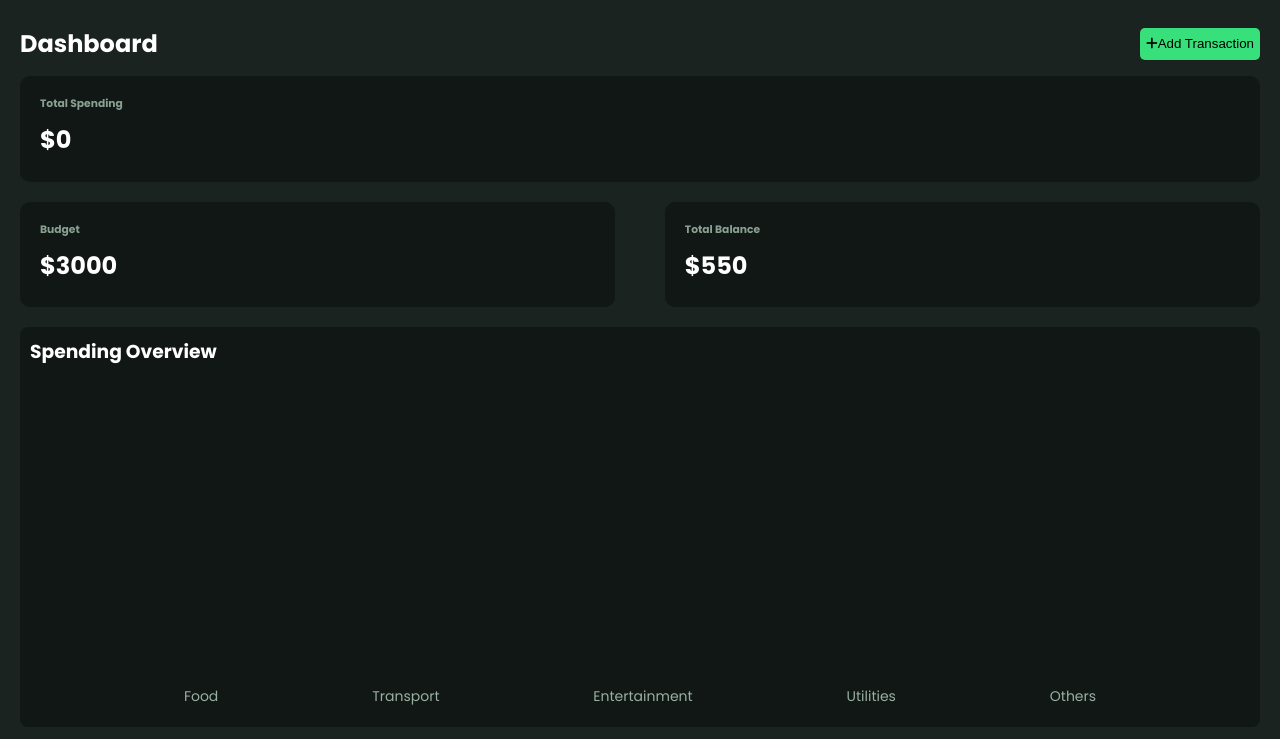
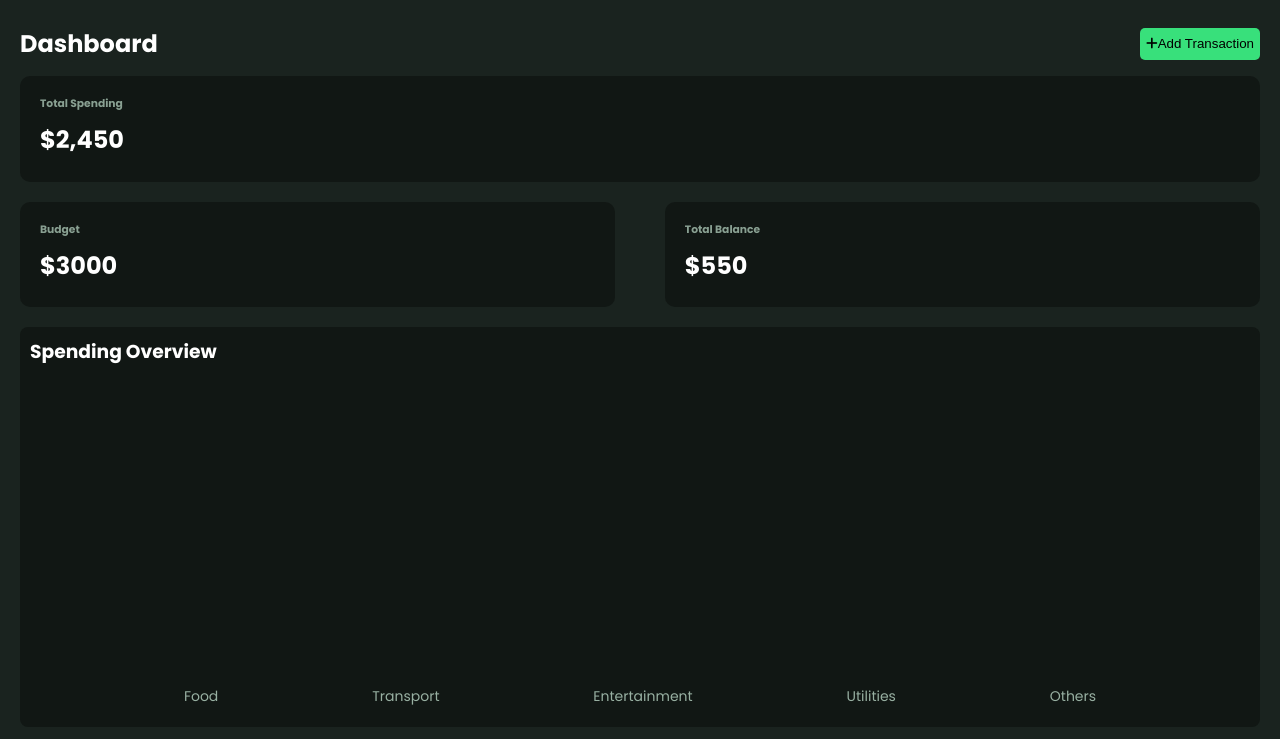
Before and after one commit to Demzy06/expense-tracker-app, a plain HTML site: page index.html in a window 1280 px wide. Shown: the part 58-797 px from the top of the page. Drawn offline with Linux system fonts and the light colour scheme; a web font is replaced by a local one.

Commit message:
fixed the total spending class

```diff
--- a/index.html
+++ b/index.html
@@ -42,7 +42,7 @@
         <div class="spending">
           <div>
             <h6>Total Spending</h6>
-            <h2 class="totalSpendValue">$2,450</h2>
+            <h2 class="total-spend-value">$2,450</h2>
           </div>
         </div>
 
@@ -50,7 +50,7 @@
           <div class="budget">
             <div>
               <h6>Budget</h6>
-              <h2>$3000</h2>
+              <h2 >$3000</h2>
             </div>
           </div>
 
```
